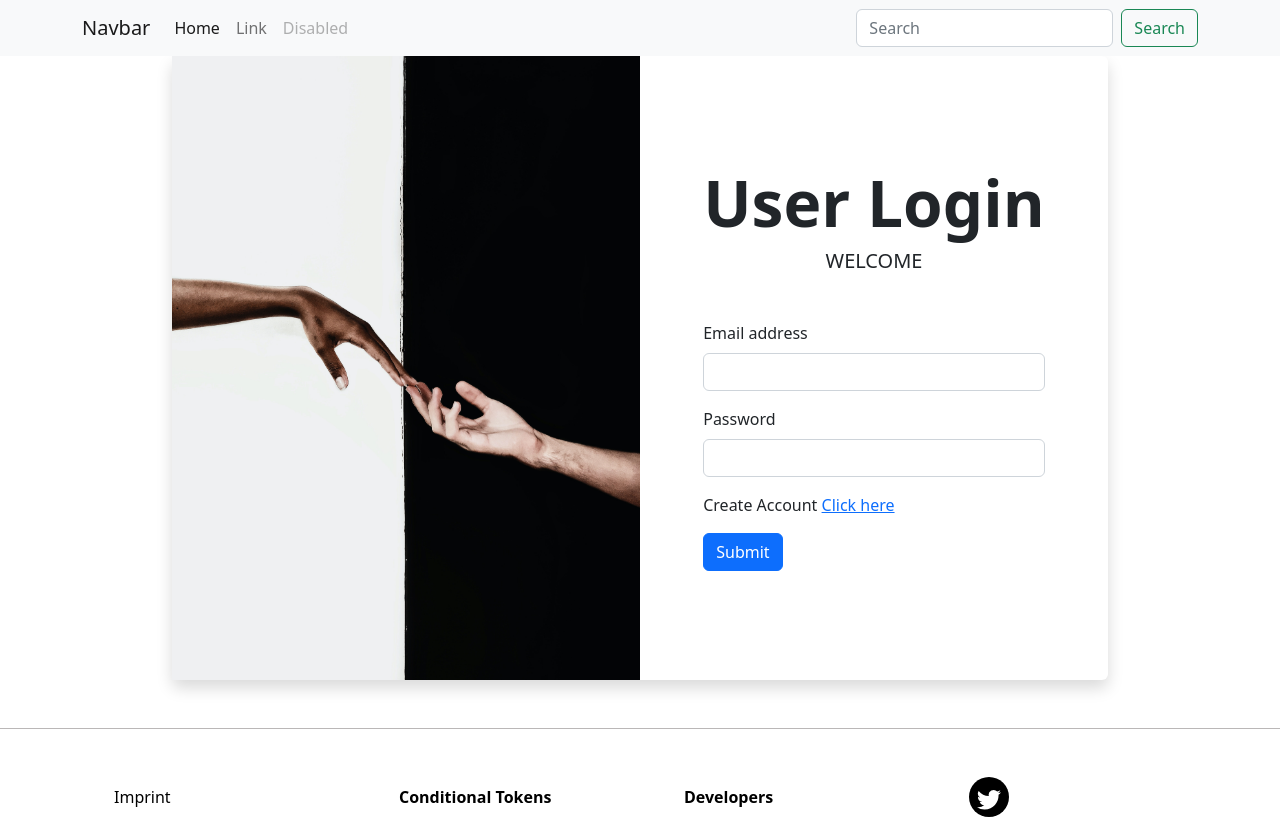
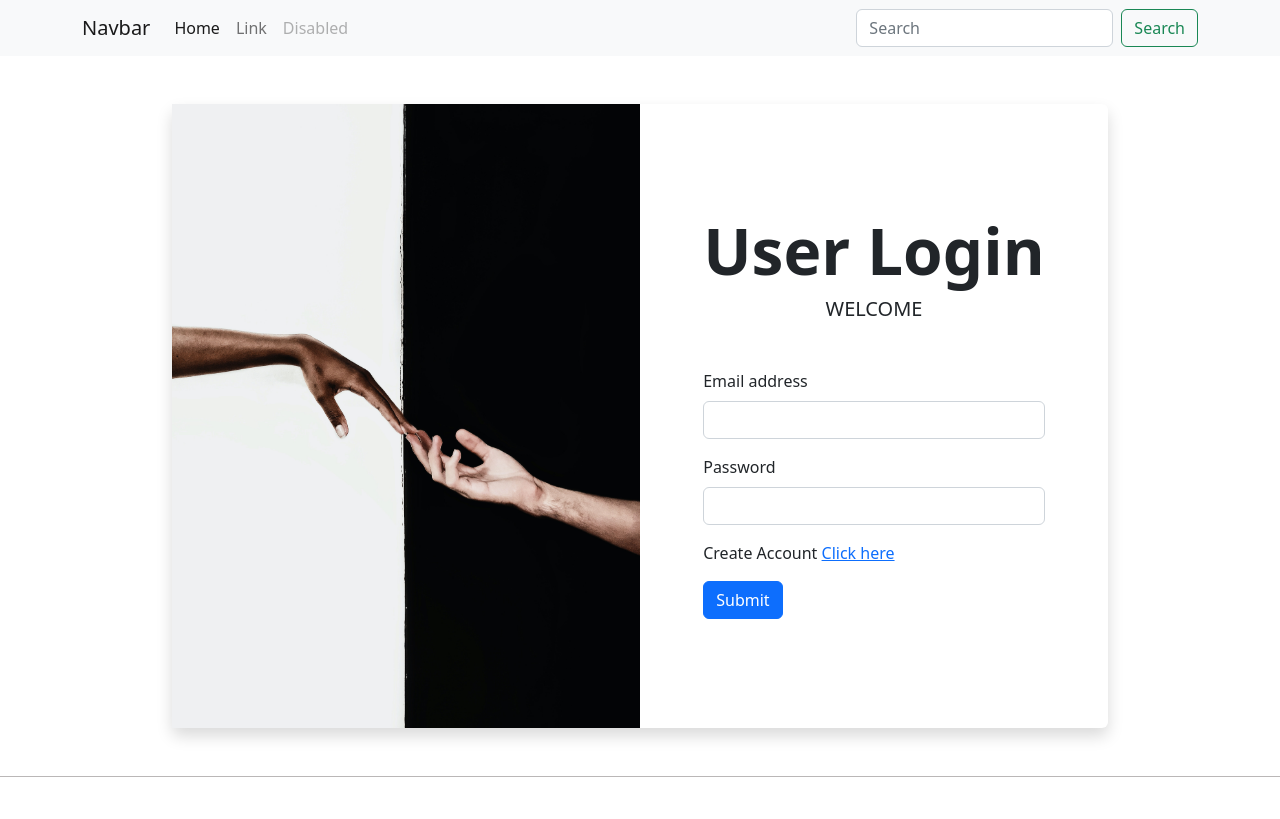
Before and after one commit to Shahfaisal12/login-form, a React (Create React App) app: page /login in a window 1280 px wide. Shown: the top 819 px of the page. Built offline with nearby package versions, Linux system fonts and the light colour scheme.

Commit message:
add pt-5 in login page

```diff
--- a/src/components/pages/Login.jsx
+++ b/src/components/pages/Login.jsx
@@ -8,7 +8,7 @@ const Login = () => {
   };
 
   return (
-    <div className="login-section">
+    <div className="login-section pt-5">
       <div className="container w-75">
         <div class="shadow mb-5 bg-body rounded">
           <div className="container">
```
